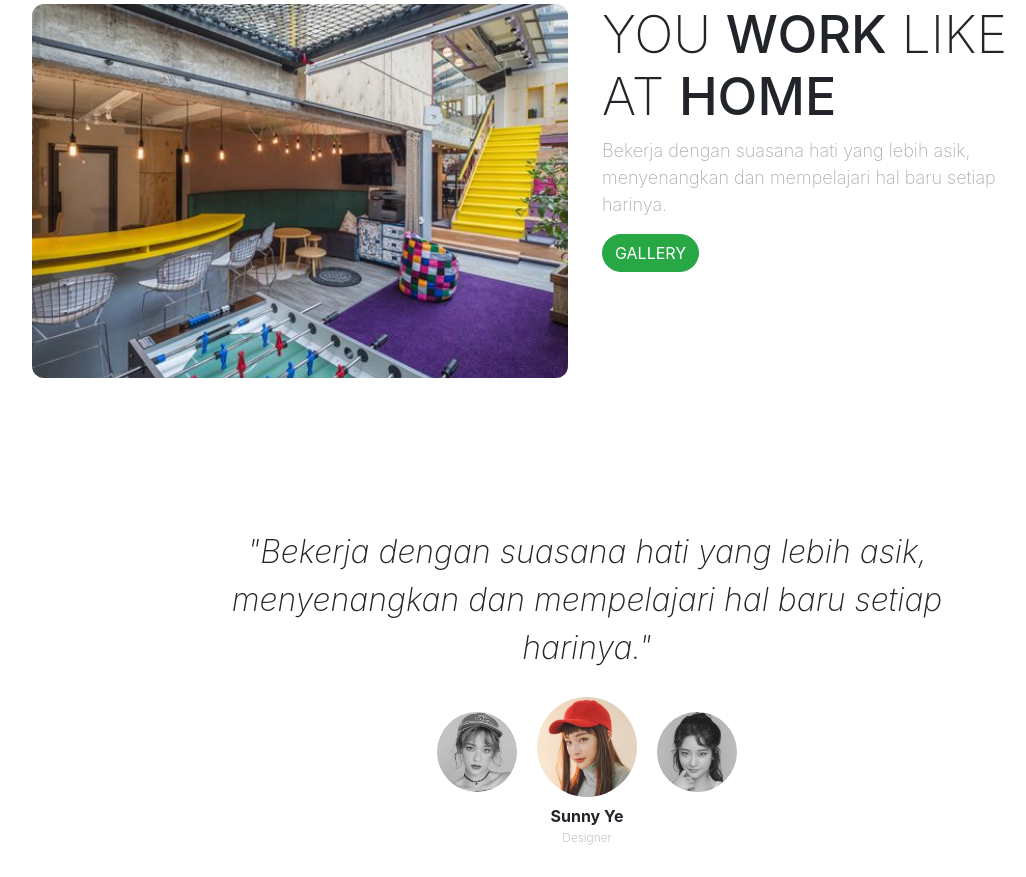
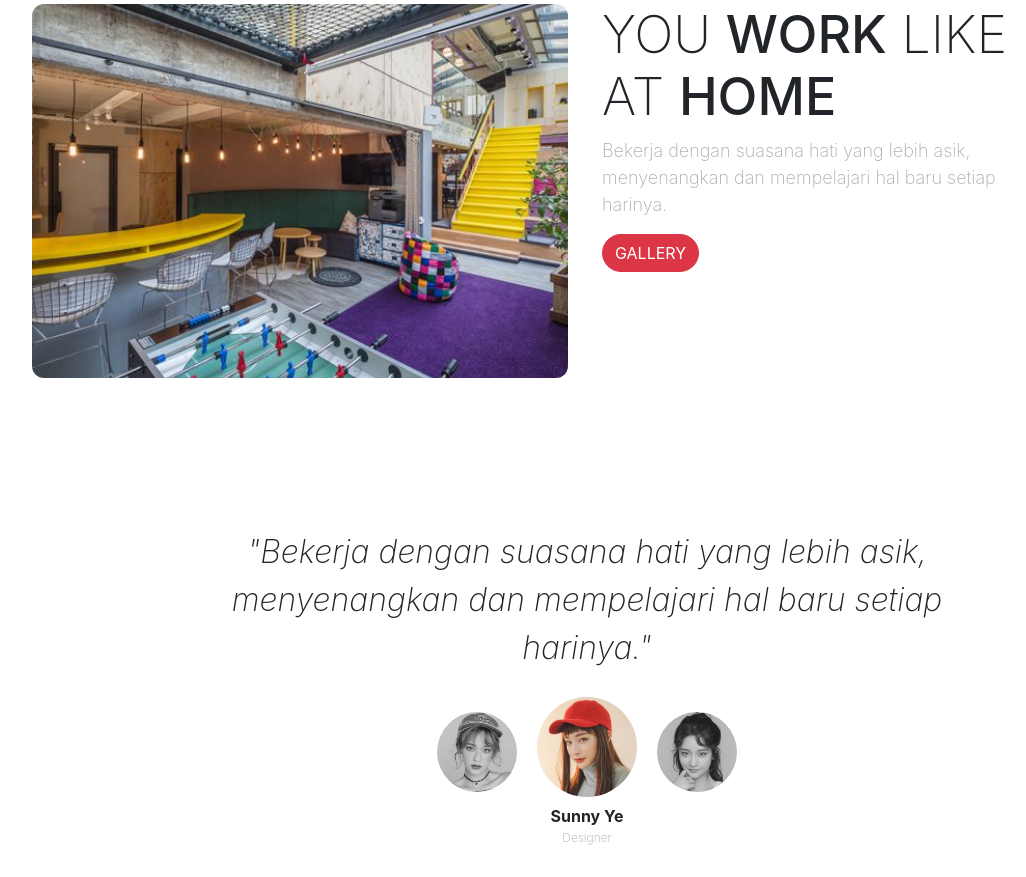
Before and after one commit to leonlauromel01/simple-landing-page, a plain HTML site: page index.html in a window 1280 px wide. Shown: the part 834-1711 px from the top of the page, without its empty margins (53-1079 px from the left). Drawn offline with nearby package versions, Linux system fonts and the light colour scheme; a web font is replaced by a local one.

Commit message:
mengubah warna tombol menjadi merah

```diff
--- a/index.html
+++ b/index.html
@@ -84,7 +84,7 @@
           <h2>You <span>Work</span> Like at <span>Home</span></h2>
           <p>Bekerja dengan suasana hati yang lebih asik, menyenangkan
             dan mempelajari hal baru setiap harinya.</p>
-          <a href="#" class="btn btn-success tombol">Gallery</a>
+          <a href="#" class="btn btn-danger tombol">Gallery</a>
         </div>
       </div>
       <!-- akhir Workingspace -->
```
